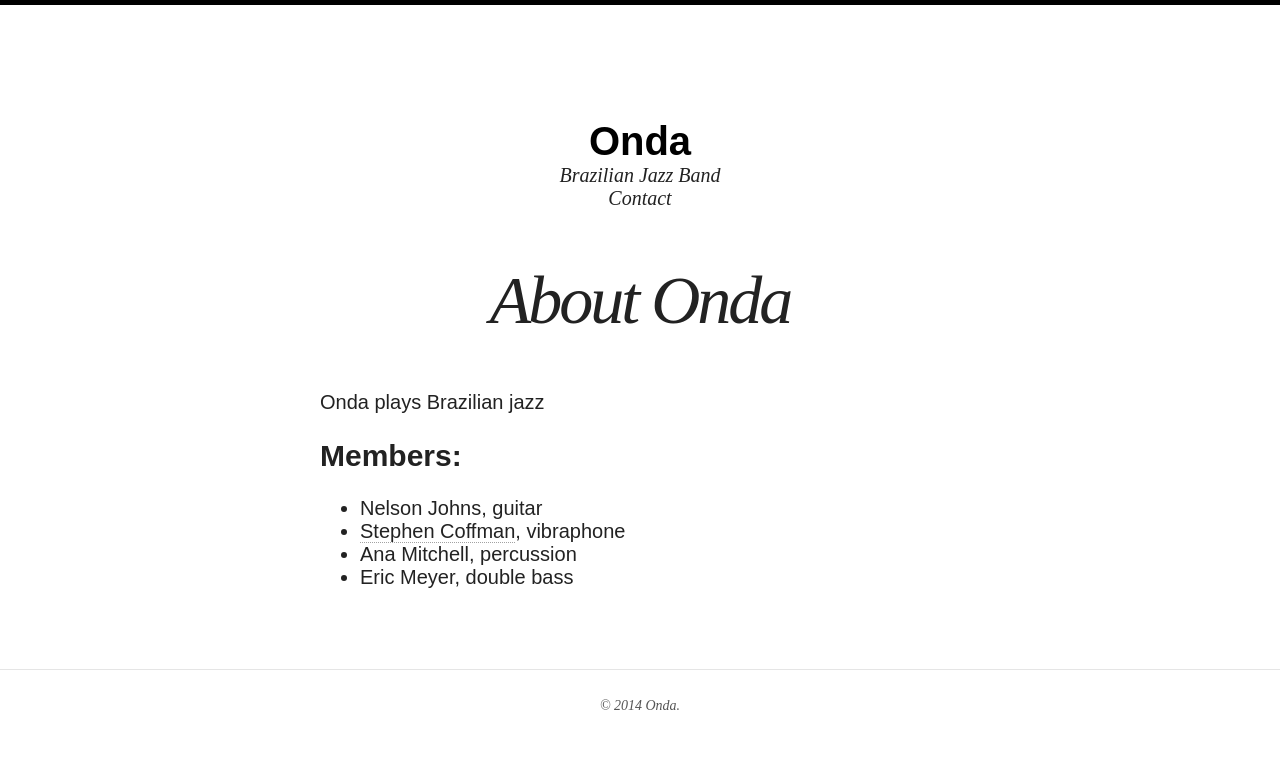
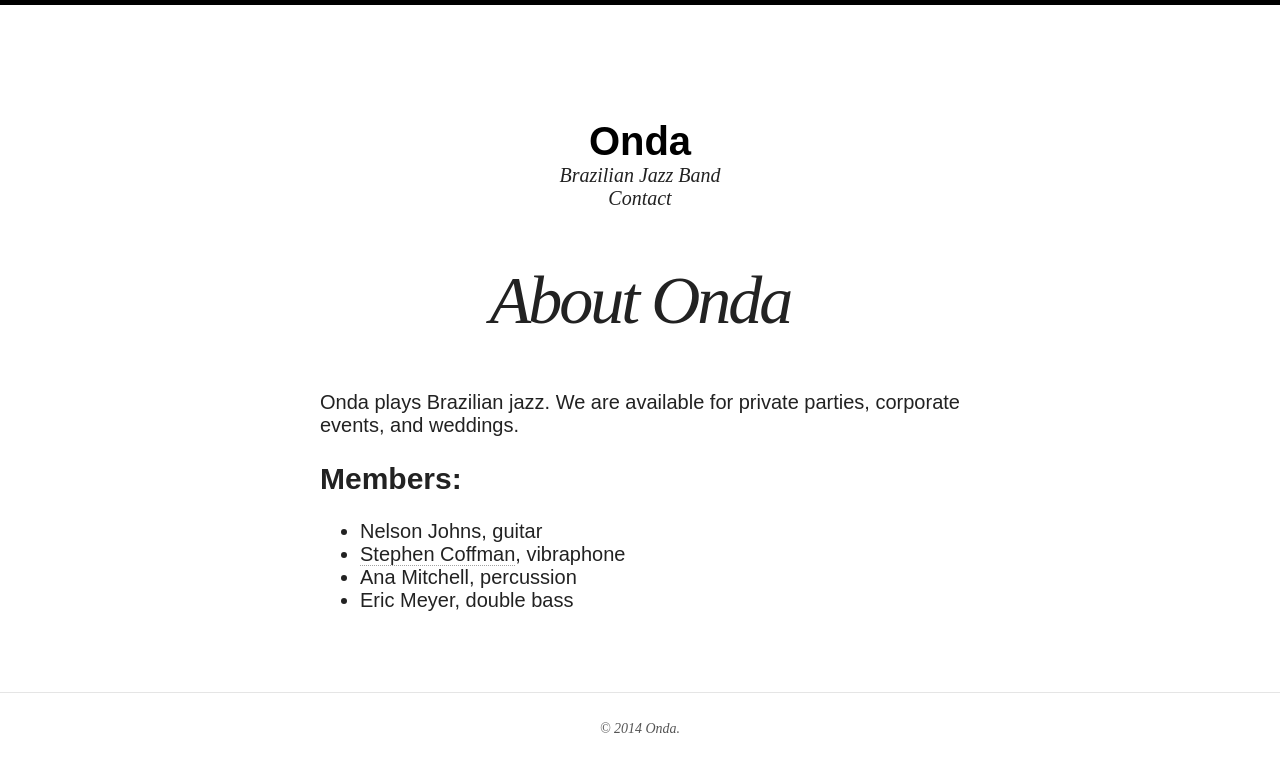
Before and after one commit to eemeyer/onda, a Jekyll site: the page built from about.md, in a window 1280 px wide. Shown: the top 772 px of the page. Built offline with Jekyll 4.4.1, drawn with Linux system fonts in a browser that asks for light colours; nearby versions of some CDN libraries; a script that is not in the unit is left out.

Commit message:
Updates about page with the kinds of gigs we play.

```diff
--- a/about.md
+++ b/about.md
@@ -5,7 +5,7 @@ title: About Onda
 tags: [Onda members]
 ---
 
-Onda plays Brazilian jazz
+Onda plays Brazilian jazz. We are available for private parties, corporate events, and weddings.
 
 ## Members:
 
```
